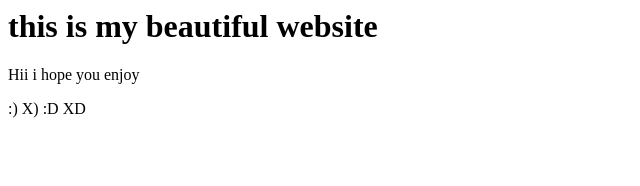
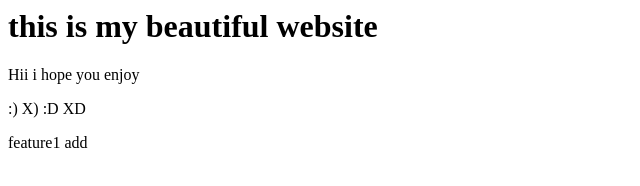
Before and after one commit to ajaybhad/kingsing, a plain HTML site: page index.html in a window 1280 px wide. Shown: the full height of the page, 0-640 px from the left. Drawn offline with Linux system fonts and the light colour scheme.

Commit message:
feature1 add

```diff
--- a/index.html
+++ b/index.html
@@ -3,4 +3,5 @@
 <h1>this is my beautiful website</h1>
 <p> Hii i hope you enjoy</p>
 <p>:) X) :D XD </P>
+<p> feature1 add</p>
 </html>
```
